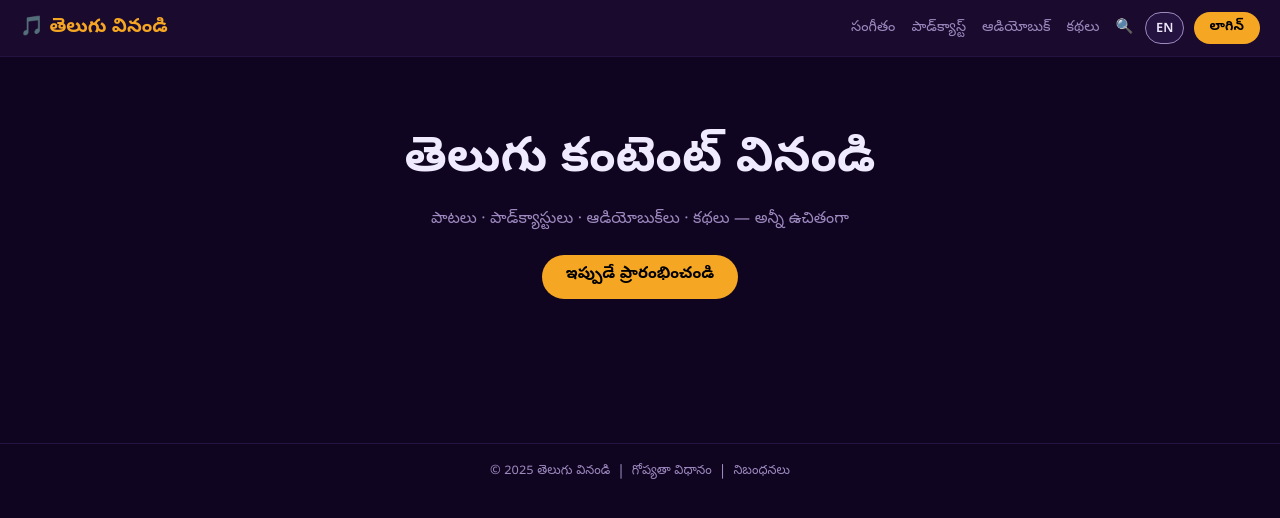
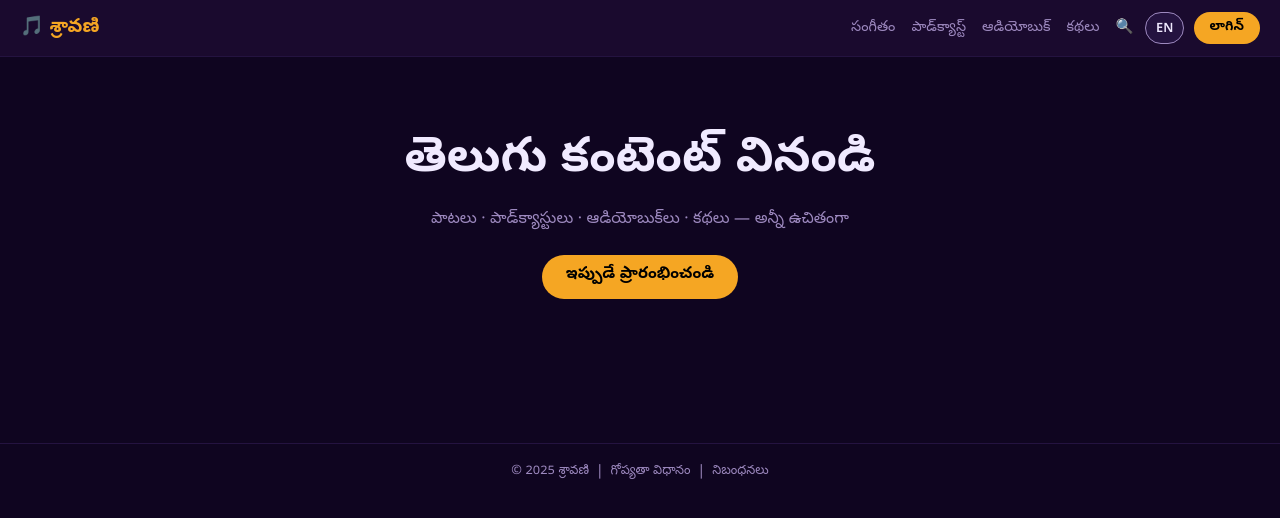
Before and after one commit to mvkrishna86/telugu-audio-platform, a FastAPI app: page / in a window 1280 px wide. Shown: the top 518 px of the page. Run offline with FastAPI, Linux system fonts and the light colour scheme; data that the repository does not hold is empty; some libraries are stand-ins or nearby versions.

Commit message:
Rename platform to Sraavani / శ్రావణి
Updates all templates, manifest, service worker, FastAPI title and README.

Co-Authored-By: Claude <noreply@anthropic.com>

```diff
--- a/app/main.py
+++ b/app/main.py
@@ -13,7 +13,7 @@ if _cf_key_b64:
     with open("cloudfront_private_key.pem", "wb") as _f:
         _f.write(base64.b64decode(_cf_key_b64))
 
-app = FastAPI(title="తెలుగు వినండి", docs_url=None, redoc_url=None)
+app = FastAPI(title="Sraavani", docs_url=None, redoc_url=None)
 
 app.add_middleware(SessionMiddleware, secret_key=APP_SECRET_KEY, max_age=60 * 60 * 24 * 30)
 
--- a/app/static/sw.js
+++ b/app/static/sw.js
@@ -1,4 +1,4 @@
-const CACHE = 'telugu-vinandi-v1';
+const CACHE = 'sraavani-v1';
 const SHELL = ['/', '/static/css/style.css', '/static/js/player.js', '/static/manifest.json'];
 
 self.addEventListener('install', e => {
--- a/app/templates/base.html
+++ b/app/templates/base.html
@@ -3,7 +3,7 @@
 <head>
   <meta charset="UTF-8" />
   <meta name="viewport" content="width=device-width, initial-scale=1.0" />
-  <title>{% block title %}{% if lang == 'en' %}Telugu Vinandi{% else %}తెలుగు వినండి{% endif %}{% endblock %}</title>
+  <title>{% block title %}{% if lang == 'en' %}Sraavani{% else %}శ్రావణి{% endif %}{% endblock %}</title>
   <meta name="description" content="{% block description %}{% if lang == 'en' %}Listen to Telugu songs, podcasts and audiobooks{% else %}తెలుగు పాటలు, పాడ్‌క్యాస్టులు మరియు ఆడియోబుక్‌లు వినండి{% endif %}{% endblock %}" />
 
   <link rel="preconnect" href="https://fonts.googleapis.com" />
@@ -18,7 +18,7 @@
 <body>
 
 <nav class="navbar">
-  <a href="/" class="nav-brand">🎵 {% if lang == 'en' %}Telugu Vinandi{% else %}తెలుగు వినండి{% endif %}</a>
+  <a href="/" class="nav-brand">🎵 {% if lang == 'en' %}Sraavani{% else %}శ్రావణి{% endif %}</a>
 
   <div class="nav-links">
     <a href="/browse/music">{% if lang == 'en' %}Music{% else %}సంగీతం{% endif %}</a>
@@ -111,7 +111,7 @@
 </nav>
 
 <footer class="footer">
-  <p>© 2025 తెలుగు వినండి &nbsp;|&nbsp; <a href="/privacy">{% if lang == 'en' %}Privacy Policy{% else %}గోప్యతా విధానం{% endif %}</a> &nbsp;|&nbsp; <a href="/terms">{% if lang == 'en' %}Terms{% else %}నిబంధనలు{% endif %}</a></p>
+  <p>© 2025 శ్రావణి &nbsp;|&nbsp; <a href="/privacy">{% if lang == 'en' %}Privacy Policy{% else %}గోప్యతా విధానం{% endif %}</a> &nbsp;|&nbsp; <a href="/terms">{% if lang == 'en' %}Terms{% else %}నిబంధనలు{% endif %}</a></p>
 </footer>
 
 <script src="/static/js/player.js"></script>
--- a/app/templates/browse.html
+++ b/app/templates/browse.html
@@ -1,7 +1,7 @@
 {% extends "base.html" %}
 {% set type_labels_te = {"music": "సంగీతం", "podcast": "పాడ్‌క్యాస్ట్", "audiobook": "ఆడియోబుక్", "story": "కథలు"} %}
 {% set type_labels_en = {"music": "Music", "podcast": "Podcast", "audiobook": "Audiobook", "story": "Stories"} %}
-{% block title %}{% if lang == 'en' %}{{ type_labels_en[content_type] }}{% else %}{{ type_labels_te[content_type] }}{% endif %} — {% if lang == 'en' %}Telugu Vinandi{% else %}తెలుగు వినండి{% endif %}{% endblock %}
+{% block title %}{% if lang == 'en' %}{{ type_labels_en[content_type] }}{% else %}{{ type_labels_te[content_type] }}{% endif %} — {% if lang == 'en' %}Sraavani{% else %}శ్రావణి{% endif %}{% endblock %}
 
 {% block content %}
 <section class="section">
--- a/app/templates/content.html
+++ b/app/templates/content.html
@@ -1,5 +1,5 @@
 {% extends "base.html" %}
-{% block title %}{% if lang == 'en' and content.title_en %}{{ content.title_en }}{% else %}{{ content.title_te }}{% endif %} — {% if lang == 'en' %}Telugu Vinandi{% else %}తెలుగు వినండి{% endif %}{% endblock %}
+{% block title %}{% if lang == 'en' and content.title_en %}{{ content.title_en }}{% else %}{{ content.title_te }}{% endif %} — {% if lang == 'en' %}Sraavani{% else %}శ్రావణి{% endif %}{% endblock %}
 
 {% block content %}
 <section class="content-detail">
--- a/app/templates/home.html
+++ b/app/templates/home.html
@@ -1,5 +1,5 @@
 {% extends "base.html" %}
-{% block title %}{% if lang == 'en' %}Telugu Vinandi — Home{% else %}తెలుగు వినండి — హోమ్{% endif %}{% endblock %}
+{% block title %}{% if lang == 'en' %}Sraavani — Home{% else %}శ్రావణి — హోమ్{% endif %}{% endblock %}
 
 {% block content %}
 <section class="hero">
--- a/app/templates/library.html
+++ b/app/templates/library.html
@@ -1,5 +1,5 @@
 {% extends "base.html" %}
-{% block title %}{% if lang == 'en' %}My Library{% else %}నా లైబ్రరీ{% endif %} — {% if lang == 'en' %}Telugu Vinandi{% else %}తెలుగు వినండి{% endif %}{% endblock %}
+{% block title %}{% if lang == 'en' %}My Library{% else %}నా లైబ్రరీ{% endif %} — {% if lang == 'en' %}Sraavani{% else %}శ్రావణి{% endif %}{% endblock %}
 
 {% block content %}
 <section class="section">
--- a/app/templates/login.html
+++ b/app/templates/login.html
@@ -1,5 +1,5 @@
 {% extends "base.html" %}
-{% block title %}లాగిన్ — తెలుగు వినండి{% endblock %}
+{% block title %}లాగిన్ — శ్రావణి{% endblock %}
 
 {% block head %}
 <script src="https://cdn.jsdelivr.net/npm/@supabase/supabase-js@2/dist/umd/supabase.js"></script>
--- a/app/templates/search.html
+++ b/app/templates/search.html
@@ -1,5 +1,5 @@
 {% extends "base.html" %}
-{% block title %}{% if lang == 'en' %}Search{% else %}వెతకండి{% endif %} — {% if lang == 'en' %}Telugu Vinandi{% else %}తెలుగు వినండి{% endif %}{% endblock %}
+{% block title %}{% if lang == 'en' %}Search{% else %}వెతకండి{% endif %} — {% if lang == 'en' %}Sraavani{% else %}శ్రావణి{% endif %}{% endblock %}
 
 {% block content %}
 <section class="section">
```
Also changed, not shown: README.md, app/static/manifest.json.
